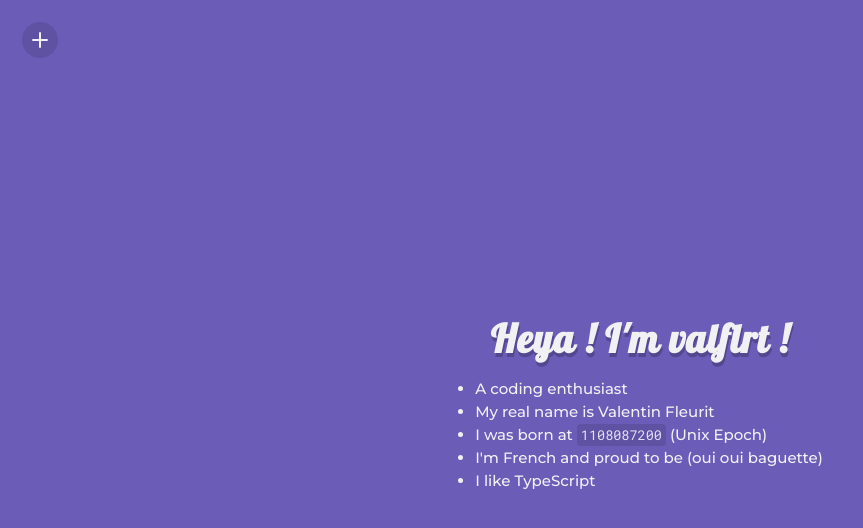
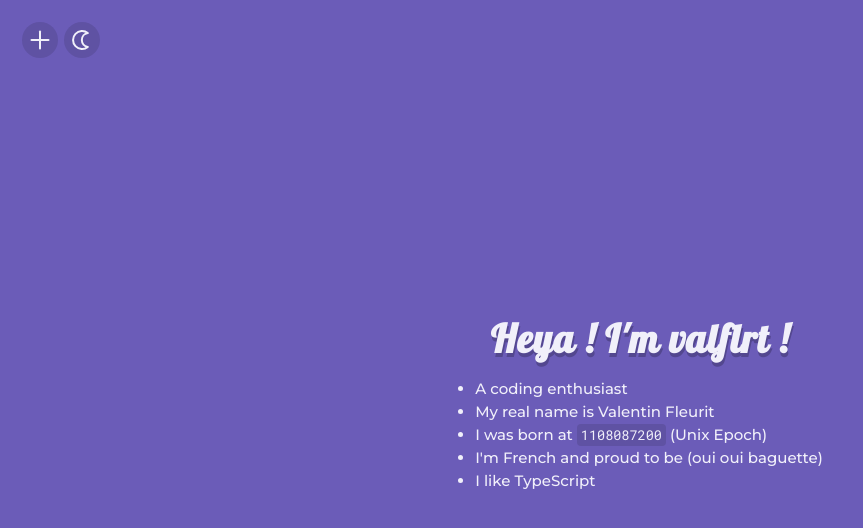
Before and after one commit to valflrt/valflrt.dev, a React app: page /#/ in a window 1280 px wide. Shown: the top 528 px of the page, without its empty margins (0-863 px from the left). Built offline with nearby package versions, Linux system fonts and the light colour scheme.

Commit message:
Add theme switch

```diff
--- /dev/null
+++ b/src/hooks/useTheme.tsx
@@ -0,0 +1,20 @@
+import { useEffect, useState } from "react";
+
+let useTheme = () => {
+  let [theme, setTheme] = useState<string>(
+    localStorage.getItem("color-theme") ?? "light"
+  );
+
+  useEffect(() => {
+    localStorage.setItem("color-theme", theme);
+    document.documentElement.setAttribute("data-theme", theme);
+  }, [theme]);
+
+  let switchTheme = () => {
+    setTheme((os) => (os === "light" ? "dark" : "light"));
+  };
+
+  return [theme, switchTheme] as ["light" | "dark", () => void];
+};
+
+export default useTheme;
--- a/src/index.scss
+++ b/src/index.scss
@@ -12,16 +12,27 @@ body {
 }
 
 ::selection {
-  color: var(--primary-tone-090);
+  color: var(--text-tone);
   background: #30295180;
 }
 ::-moz-selection {
-  color: var(--primary-tone-090);
+  color: var(--text-tone);
   background: #30295180;
 }
 
 :root {
-  --primary-tone-010: #0c0a14;
+  --primary-tone-1: #53478f;
+  --primary-tone-2: #5f52a3;
+  --primary-tone-3: #6b5cb8;
+  --primary-tone-4: #8575d1;
+  --primary-tone-5: #9285d6;
+
+  --text-tone: #f1f0fa;
+
+  --default-box-shadow: 0 3px 10px rgba(36, 31, 61, 0.05),
+    0 3px 3px rgba(36, 31, 61, 0.025);
+
+  /* --primary-tone-010: #0c0a14;
   --primary-tone-015: #181429;
   --primary-tone-020: #241f3d;
   --primary-tone-025: #302952;
@@ -58,10 +69,35 @@ body {
   --monochrome-tone-080: #c9c7d1;
   --monochrome-tone-085: #d6d5dd;
   --monochrome-tone-090: #e4e3e8;
-  --monochrome-tone-095: #f1f1f4;
+  --monochrome-tone-095: #f1f1f4; */
+}
+
+[data-theme="dark"] {
+  --primary-tone-015: #181429;
+  --primary-tone-020: #241f3d;
+  --primary-tone-025: #302952;
+  --primary-tone-030: #3c3366;
+  --primary-tone-035: #473d7a;
+
+  --primary-tone-1: #181429;
+  --primary-tone-2: #241f3d;
+  --primary-tone-3: #302952;
+  --primary-tone-4: #3c3366;
+  --primary-tone-5: #473d7a;
+
+  --text-tone: #e4e3e8;
 
   --default-box-shadow: 0 3px 10px rgba(36, 31, 61, 0.05),
     0 3px 3px rgba(36, 31, 61, 0.025);
+
+  ::selection {
+    color: var(--text-tone);
+    background: #9285d680;
+  }
+  ::-moz-selection {
+    color: var(--text-tone);
+    background: #9285d680;
+  }
 }
 
 @import url("https://fonts.googleapis.com/css2?family=Montserrat:wght@500&family=Lobster&family=Roboto+Mono&display=swap");
@@ -76,11 +112,15 @@ html {
 
   padding: 10px;
 
-  color: var(--monochrome-tone-095);
-  background-color: var(--primary-tone-050);
+  color: var(--text-tone);
+  background-color: var(--primary-tone-3);
+
   font-family: "Montserrat", "Segoe UI", Tahoma, Geneva, Verdana, sans-serif;
+
   overflow: hidden auto;
   scroll-behavior: smooth;
+
+  transition: background-color 100ms;
 }
 
 h1,
@@ -98,7 +138,7 @@ a {
 code {
   padding: 2px 4px;
   border-radius: 4px;
-  background-color: var(--primary-tone-045);
+  background-color: var(--primary-tone-2);
   font-family: "Roboto Mono";
   font-size: 13.5px;
 }
@@ -119,7 +159,7 @@ code {
 
 .toast {
   color: inherit !important;
-  background-color: var(--primary-tone-055) !important;
+  background-color: var(--primary-tone-4) !important;
   box-shadow: var(--default-box-shadow);
   border-radius: 8px;
   font: inherit;
--- a/src/routes/Routes.scss
+++ b/src/routes/Routes.scss
@@ -19,7 +19,7 @@
     font-size: 2.6rem;
     font-family: "Lobster";
     letter-spacing: 1px;
-    text-shadow: 0.025em 0.1em 0 var(--primary-tone-040);
+    text-shadow: 0.025em 0.1em 0 var(--primary-tone-1);
 
     .mobile & {
       font-size: 2rem;
--- a/src/specific/Menu.scss
+++ b/src/specific/Menu.scss
@@ -32,19 +32,30 @@
       padding: 22px;
     }
 
-    .toggle {
+    div.buttons {
+      display: flex;
+      flex-flow: row nowrap;
+      align-items: flex-start;
+      justify-content: start;
+
+      .button {
         width: 36px;
         height: 36px;
 
+        margin-right: 6px;
+
         border-radius: 18px;
-      background-color: var(--primary-tone-045);
+        background-color: var(--primary-tone-2);
 
-      align-self: flex-start;
         cursor: pointer;
 
         display: flex;
         align-items: center;
         justify-content: center;
+
+        &:last-child {
+          margin-right: 0;
+        }
 
         .tactile & {
           width: 40px;
@@ -56,6 +67,8 @@
           width: 24px;
           height: 24px;
 
+          transform: rotate(45deg);
+
           transition: 200ms;
 
           .tactile & {
@@ -65,7 +78,8 @@
         }
 
         &.rotated > svg {
-        transform: rotate(-135deg);
+          transform: rotate(-90deg);
+        }
       }
     }
 
@@ -73,7 +87,7 @@
       padding: 10px;
       margin-top: 8px;
 
-      background-color: var(--primary-tone-055);
+      background-color: var(--primary-tone-4);
       box-shadow: var(--default-box-shadow);
       border-radius: 8px;
 
@@ -105,15 +119,15 @@
           width: 100%;
           padding: 4px 8px;
           border-radius: 6px;
-          transition: background-color 500ms;
-          color: var(--monochrome-tone-095);
+          transition: background-color 200ms;
+          color: var(--text-tone);
 
           .tactile & {
             padding: 5px 10px;
           }
 
           &.focused {
-            background-color: var(--primary-tone-045);
+            background-color: var(--primary-tone-2);
           }
 
           &:not(:last-child) {
--- a/src/specific/Menu.tsx
+++ b/src/specific/Menu.tsx
@@ -1,6 +1,7 @@
 import React, { useState } from "react";
-import { Plus } from "react-feather";
+import { Moon, Sun, X } from "react-feather";
 
+import useTheme from "../hooks/useTheme";
 import useClickOutsideEffect from "../hooks/useClickOutsideEffect";
 
 import PageSwitchLink from "./PageSwitchLink";
@@ -10,23 +11,30 @@ import { css } from "../utils";
 import "./Menu.scss";
 
 const Menu = () => {
+  let [theme, switchTheme] = useTheme();
+
   let [isMenuVisible, setIsMenuVisible] = useState(false);
-  let toggleRef = React.createRef<HTMLDivElement>();
+  let menuToggleRef = React.createRef<HTMLDivElement>();
 
   useClickOutsideEffect<HTMLDivElement>(
     () => isMenuVisible && setIsMenuVisible(false),
-    [toggleRef]
+    [menuToggleRef]
   );
 
   return (
     <div className={"menuWrapperWrapper"}>
       <div className={"menuWrapper"}>
-        <div
-          ref={toggleRef}
-          className={css.j("toggle", isMenuVisible ? "rotated" : "")}
-          onClick={() => setIsMenuVisible((s) => !s)}
-        >
-          <Plus />
+        <div className="buttons">
+          <div
+            ref={menuToggleRef}
+            className={css.j("button", isMenuVisible ? "rotated" : "")}
+            onClick={() => setIsMenuVisible((os) => !os)}
+          >
+            <X />
+          </div>
+          <div className="button" onClick={() => switchTheme()}>
+            {theme === "light" ? <Moon /> : <Sun />}
+          </div>
         </div>
         <div className={css.j("menu", isMenuVisible ? "visible" : "")}>
           <div className={"links"}>
```
Lines whose indentation alone changed are shown as unchanged.
